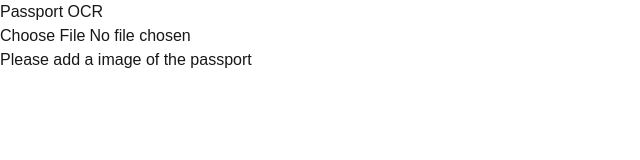
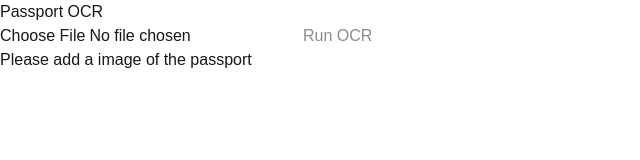
Before and after one commit to vishalpawarR/passport-ocr, a Next.js app: page / in a window 1280 px wide. Shown: the top 160 px of the page, without its empty margins (0-640 px from the left). Built offline with nearby package versions, Linux system fonts and the light colour scheme.

Commit message:
feat: OCR implemented

```diff
--- a/app/page.tsx
+++ b/app/page.tsx
@@ -2,10 +2,11 @@
 
 import Image from "next/image"
 import { useState } from "react"
+import Tesseract, { createWorker } from "tesseract.js"
 
 export default function Home() {
   const [file, setFile] = useState<File | null>(null)
-  const [rawDat, setRawData] = useState<string>("")
+  const [rawData, setRawData] = useState<string>("")
   const [loading, setLoading] = useState<boolean>(false)
   const [error, setError] = useState<string | null>(null)
 
@@ -14,6 +15,36 @@ export default function Home() {
     console.log(inputPassportImg)
 
     setFile(inputPassportImg)
+    setRawData("")
+    setError(null)
+  }
+
+  async function handleOCR() {
+    if (!file) {
+      setError("Please upload a image first")
+      return
+    }
+
+    setLoading(true)
+    setError(null)
+    setRawData("")
+
+    try {
+      const getFileURL = URL.createObjectURL(file)
+
+      const worker = await createWorker("eng")
+      const imgData = await worker.recognize(getFileURL)
+
+      console.log(imgData.data.text)
+
+      setRawData(imgData.data.text)
+    } catch (err) {
+      const errored = err as Error
+      console.error(errored.message)
+      setError("Failed to read the text from the image")
+    } finally {
+      setLoading(false)
+    }
   }
 
   return (
@@ -21,6 +52,7 @@ export default function Home() {
       <h1>Passport OCR</h1>
 
       <section>
+        <div>
           <label htmlFor="passportImg">
             <input
               id="passportImg"
@@ -30,6 +62,17 @@ export default function Home() {
               accept="image/*"
             />
           </label>
+          <button
+            className={`
+              cursor-pointer
+              disabled:cursor-not-allowed disabled:opacity-50
+            `}
+            disabled={loading || !file}
+            onClick={handleOCR}
+          >
+            {loading ? "Reading..." : "Run OCR"}
+          </button>
+        </div>
         <div>
           {file ? (
             <p>
@@ -40,6 +83,16 @@ export default function Home() {
             <p>Please add a image of the passport</p>
           )}
         </div>
+        <div>
+          {error && <p style={{ color: "red" }}>{error}</p>}
+
+          {rawData && (
+            <div>
+              <h2>Raw OCR Text</h2>
+              <pre>{rawData}</pre>
+            </div>
+          )}
+        </div>
       </section>
     </main>
   )
```
Lines whose indentation alone changed are shown as unchanged.
